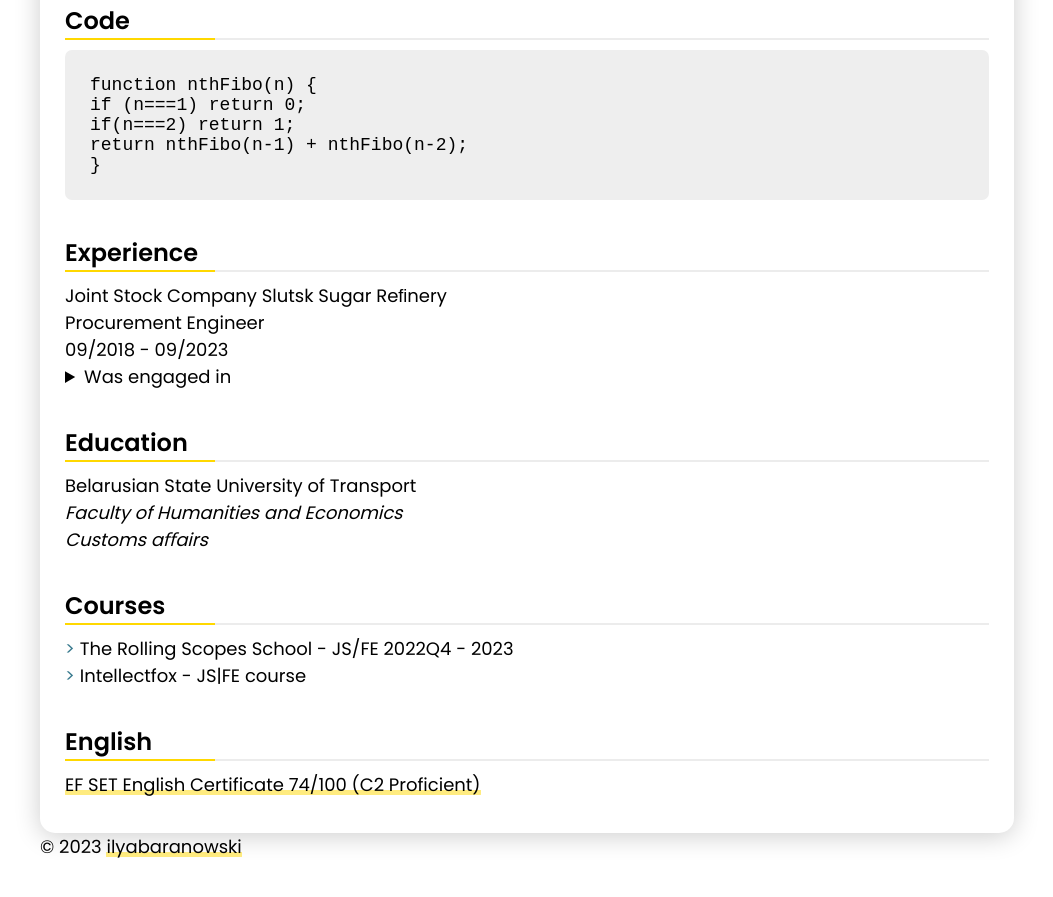
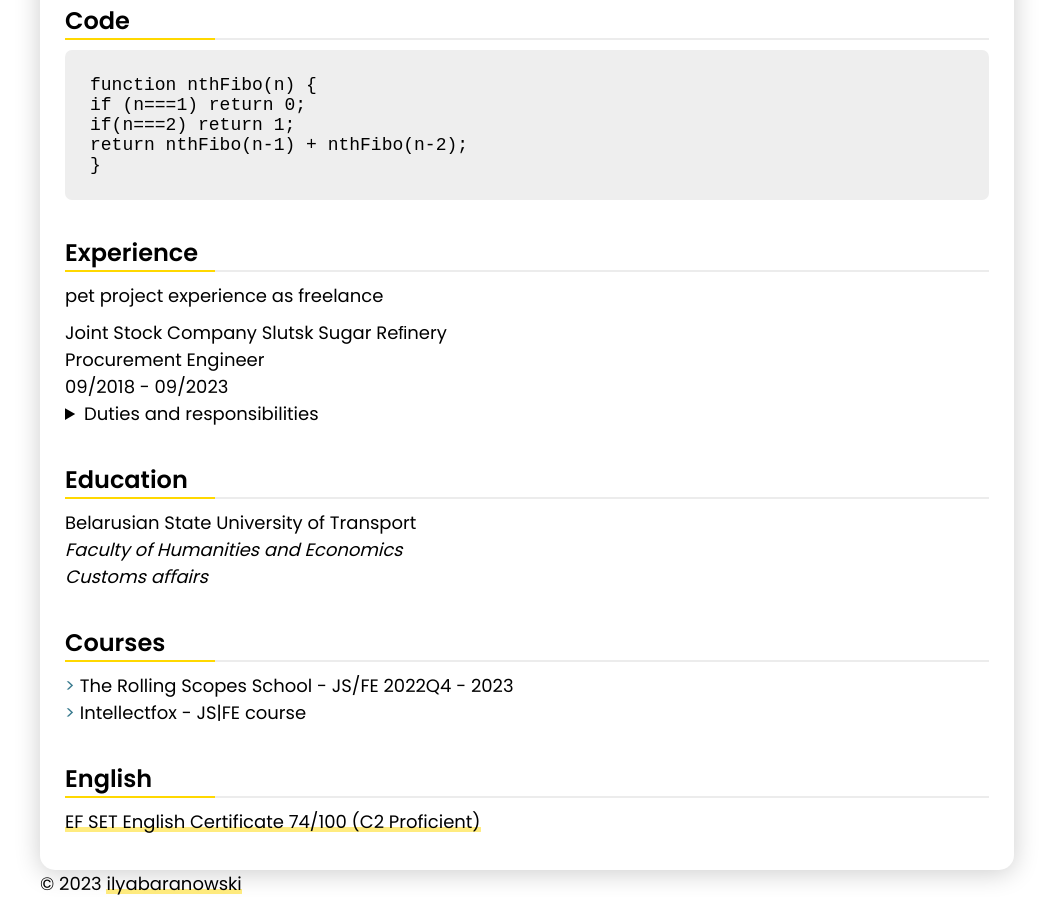
Before and after one commit to ilyabaranowski/rsschool-cv, a plain HTML site: page index.html in a window 1280 px wide. Shown: the part 991-1888 px from the top of the page, without its empty margins (113-1166 px from the left). Before the commit the page ends 1851 px from the top, so only its background shows below. Drawn offline with Linux system fonts and the light colour scheme.

Commit message:
fix:info updated

```diff
--- a/index.html
+++ b/index.html
@@ -86,11 +86,16 @@
             <section class="section" id="experience">
                 <h2 class="section-title">Experience</h2>
                 <div class="section-content">
+                    <p>
+                        pet project experience as freelance
+                    </p>
+                </div>
+                <div class="section-content">
                     <p>Joint Stock Company Slutsk Sugar Reﬁnery</p>
                     <p>Procurement Engineer</p>
                        <p>09/2018 - 09/2023</p>
                     <details>
-                        <summary>Was engaged in</summary>
+                        <summary>Duties and responsibilities</summary>
                         <p>
                             - full customs clearance of goods, preparation of declarations for goods (import, statistical declaration, adjustment of customs value);<br>
                             - determination of HS codes, calculation of customs duties;<br>
```
